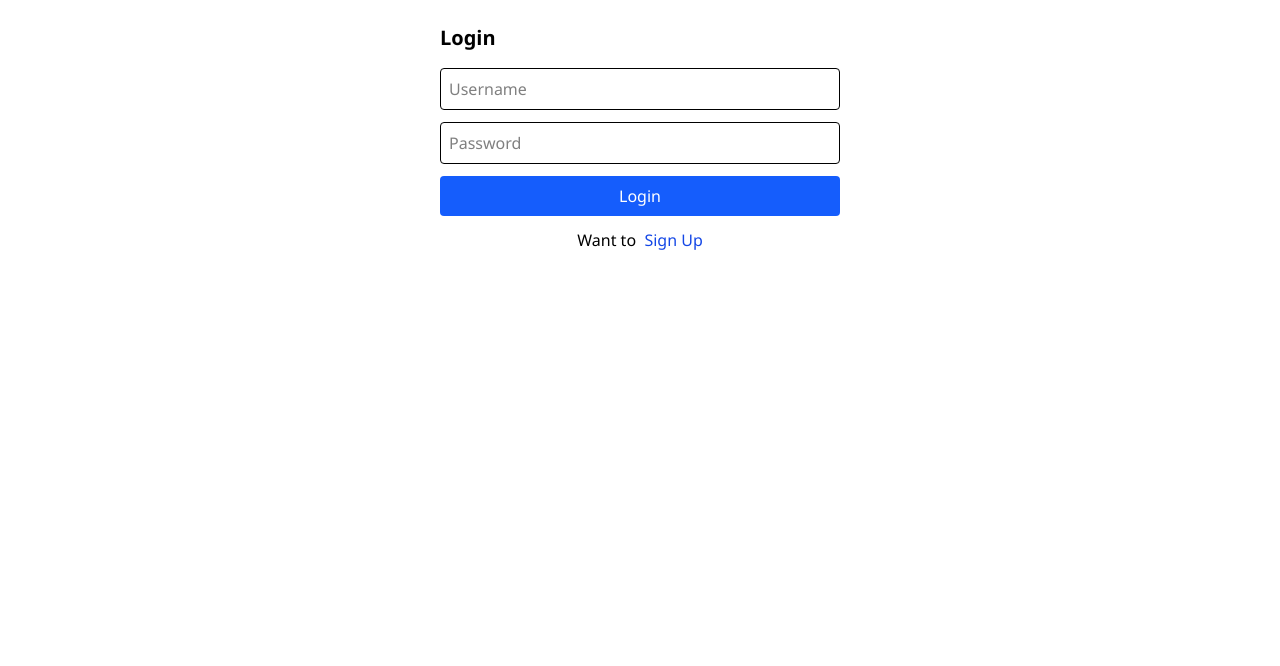
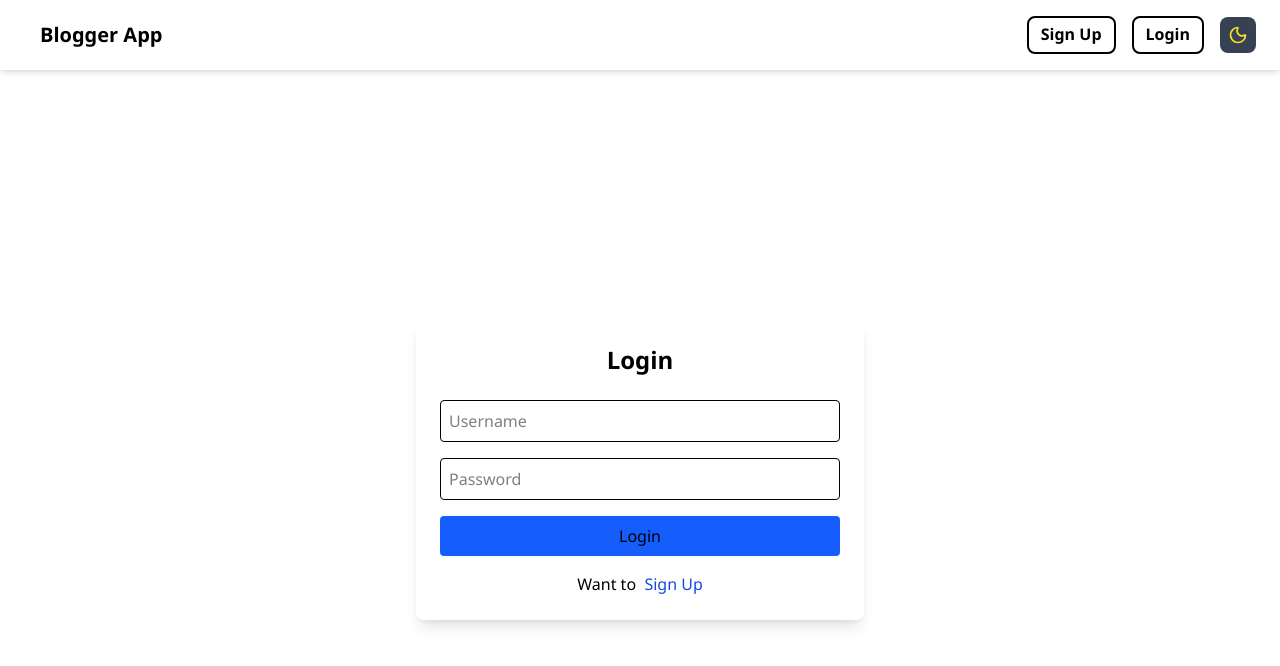
Before and after one commit to anil-vinnakoti/blogger-app, a React (Vite) app in the folder react/: page /login in a window 1280 px wide. Shown: the top 666 px of the page. Built offline with nearby package versions, Linux system fonts and the light colour scheme; no server answers.

Commit message:
style changes for login screen

```diff
--- a/react/src/main.tsx
+++ b/react/src/main.tsx
@@ -5,6 +5,7 @@ import { QueryClient, QueryClientProvider } from "@tanstack/react-query";
 import App from "./App";
 import "./index.css";
 import { AuthProvider } from "./context/AuthContext";
+import Header from "./components/Header";
 
 const queryClient = new QueryClient();
 
@@ -13,6 +14,7 @@ ReactDOM.createRoot(document.getElementById("root")!).render(
     <AuthProvider>
       <QueryClientProvider client={queryClient}>
         <BrowserRouter>
+          <Header />
           <App />
         </BrowserRouter>
       </QueryClientProvider>
--- a/react/src/pages/Home.tsx
+++ b/react/src/pages/Home.tsx
@@ -1,9 +1,6 @@
-import Header from "../components/Header";
-
 export default function Home() {
   return (
     <div className="text-center">
-      <Header />
       <div className="text-3xl font-bold">Welcome to Blogger App</div>
     </div>
   );
--- a/react/src/pages/LoginOrSignup.tsx
+++ b/react/src/pages/LoginOrSignup.tsx
@@ -23,13 +23,13 @@ export default function LoginOrSignup() {
       }
     );
   };
-
   return (
-    <div className="p-6 max-w-md mx-auto">
-      <h2 className="text-xl font-semibold mb-4">
+    <div className="flex h-screen justify-center items-center">
+      <div className="w-full max-w-md p-6 rounded-lg shadow-lg">
+        <h2 className="text-2xl font-semibold mb-6 text-center">
           {location.pathname.includes("/login") ? "Login" : "Sign Up"}
         </h2>
-      <form onSubmit={handleSubmit} className="space-y-3">
+        <form onSubmit={handleSubmit} className="space-y-4">
           <input
             type="text"
             placeholder="Username"
@@ -46,22 +46,23 @@ export default function LoginOrSignup() {
             className="border p-2 rounded w-full"
             required
           />
-        <button className="bg-blue-600 text-white px-4 py-2 rounded w-full">
+          <button className="bg-blue-600 px-4 py-2 rounded w-full hover:bg-blue-700">
             {location.pathname.includes("/login") ? "Login" : "Sign Up"}
           </button>
           <div className="text-center">
             Want to &nbsp;
             <Link
               to={!location.pathname.includes("/login") ? "/login" : "/signup"}
-            className="text-blue-700 "
+              className="text-blue-700 hover:underline"
             >
               {!location.pathname.includes("/login") ? "Login" : "Sign Up"}
             </Link>
           </div>
         </form>
         {loginOrSignup.isError && (
-        <p className="text-red-500 mt-2">{loginOrSignup.error}</p>
+          <p className="text-red-500 mt-3">{loginOrSignup.error}</p>
         )}
+      </div>
     </div>
   );
 }
--- a/react/tailwind.config.js
+++ b/react/tailwind.config.js
@@ -1,23 +1,9 @@
 /** @type {import('tailwindcss').Config} */
 module.exports = {
   content: ["./src/**/*.{tsx,ts}"],
-  darkMode: "class",
-  variants: {
-    extend: {
-      backgroundColor: ["dark"],
-      textColor: ["dark"]
-    }
-  },
+  // darkMode: "class",
+
   theme: {
-    extend: {
-      colors: {
-        dark: {
-          primary: "#1890ff",
-          background: "#333"
-        }
-      }
-    },
-
     screens: {
       sm: "640px",
       // => @media (min-width: 640px) { ... }
@@ -37,6 +23,5 @@ module.exports = {
     container: {
       center: true
     }
-  },
-  plugins: []
+  }
 };
```
Lines whose indentation alone changed are shown as unchanged.
